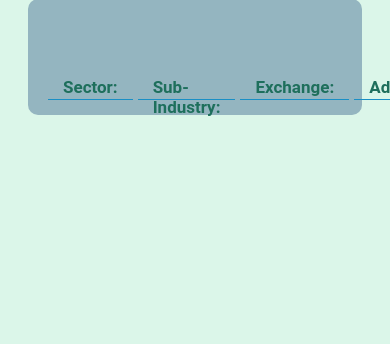
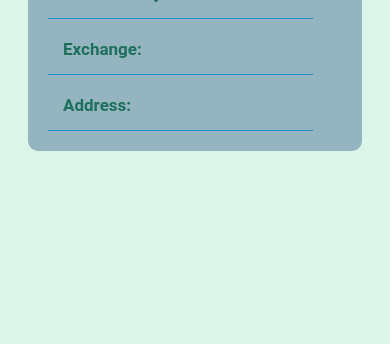
Before and after one commit to BraedonTaylor/COMP-3512Asg2, a PHP site: page /single-company.php in a window 390 px wide; the page is wider, and only the part inside the window is pictured. Shown: the part 500-844 px from the top of that part. Run offline with PHP 8.4, Linux system fonts and the light colour scheme; tables that the repository leaves empty or names only in its code hold one stand-in row (values such as "Sample post").

Commit message:
edited css for single-company page

```diff
--- a/css/style.css
+++ b/css/style.css
@@ -27,6 +27,8 @@ body {
     background-color: #5f939a;
     color: #e6e6e6;
 }
+a{color: #1e6f5c;}
+a:hover{color: #5f939a;}
 .topnav .active{
     background-color: #1e6f5c;
     color: white;
@@ -73,7 +75,6 @@ div.profile strong, div.profile span{
     font-family: "roboto";
     border-bottom: thin solid #1a8fc5;
     padding: 15px;
-    font-size: 17px;
 }
 div.img{
     grid-column: 1;
@@ -86,7 +87,6 @@ img#profile{
     border-width: thick;
     box-shadow: 8px 8px 20px #1a8fc5;
 }
-
 main#single-container {
     color: #1e6f5c;
     margin: 20px;
@@ -98,6 +98,7 @@ div.heading{
     text-align: center;
 }
 div.info-columns{
+    font-size: 17px;
     margin-top: 20px;
     padding: 20px;
     display: grid;
@@ -133,12 +134,18 @@ div#single-wide{grid-column: span 4;}
     main.profile-container {
         grid-template-columns: auto;
     }
-
     div.profile{
         grid-row: 3;
         grid-column: 1;
         grid-template-columns: 90px auto;
         width: auto;
     }
+    div.heading{text-align: left;}
+    div.info-columns{
+        grid-template-columns: 90%;
+        grid-template-rows: repeat(5, auto);
+    }
+    div#single-wide{grid-column: span 1;}
+    .company-logo{width: 80%; min-width: 200px;}
     h2{text-align: left;}
 }
```
